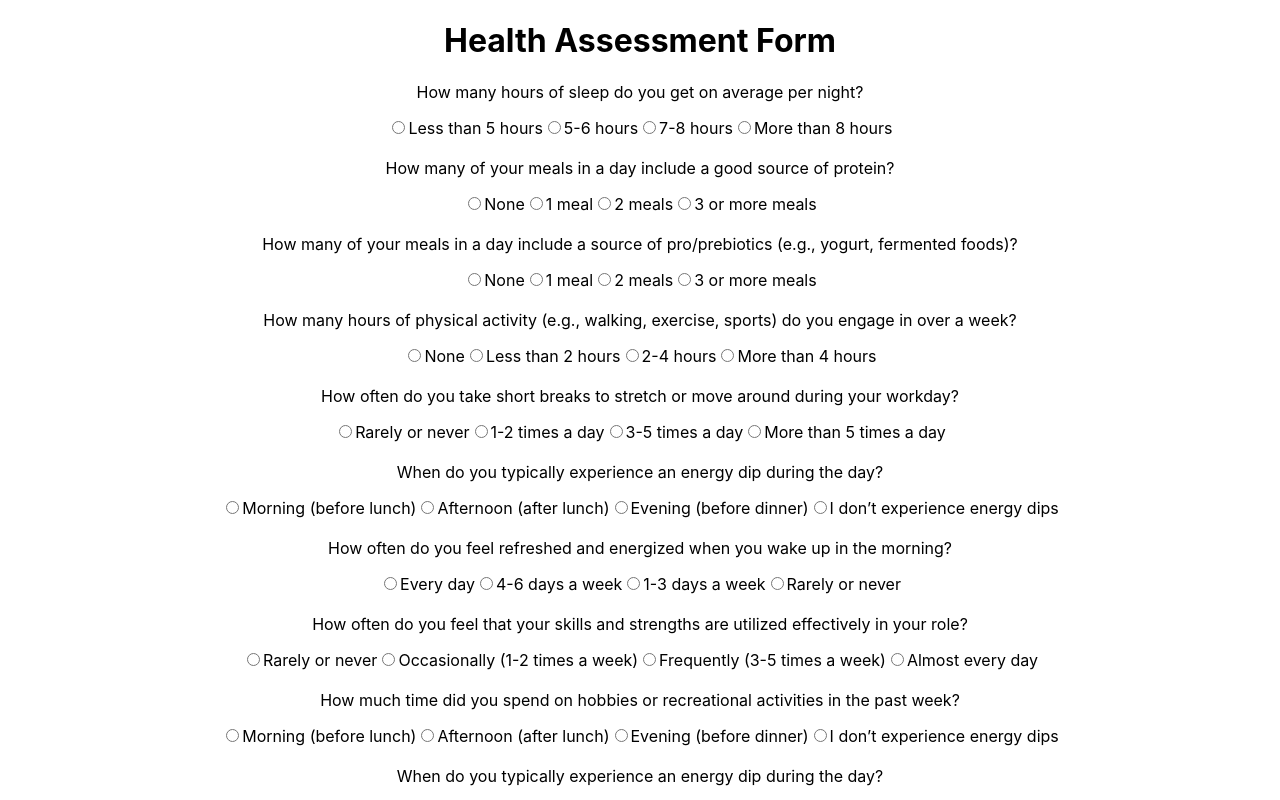
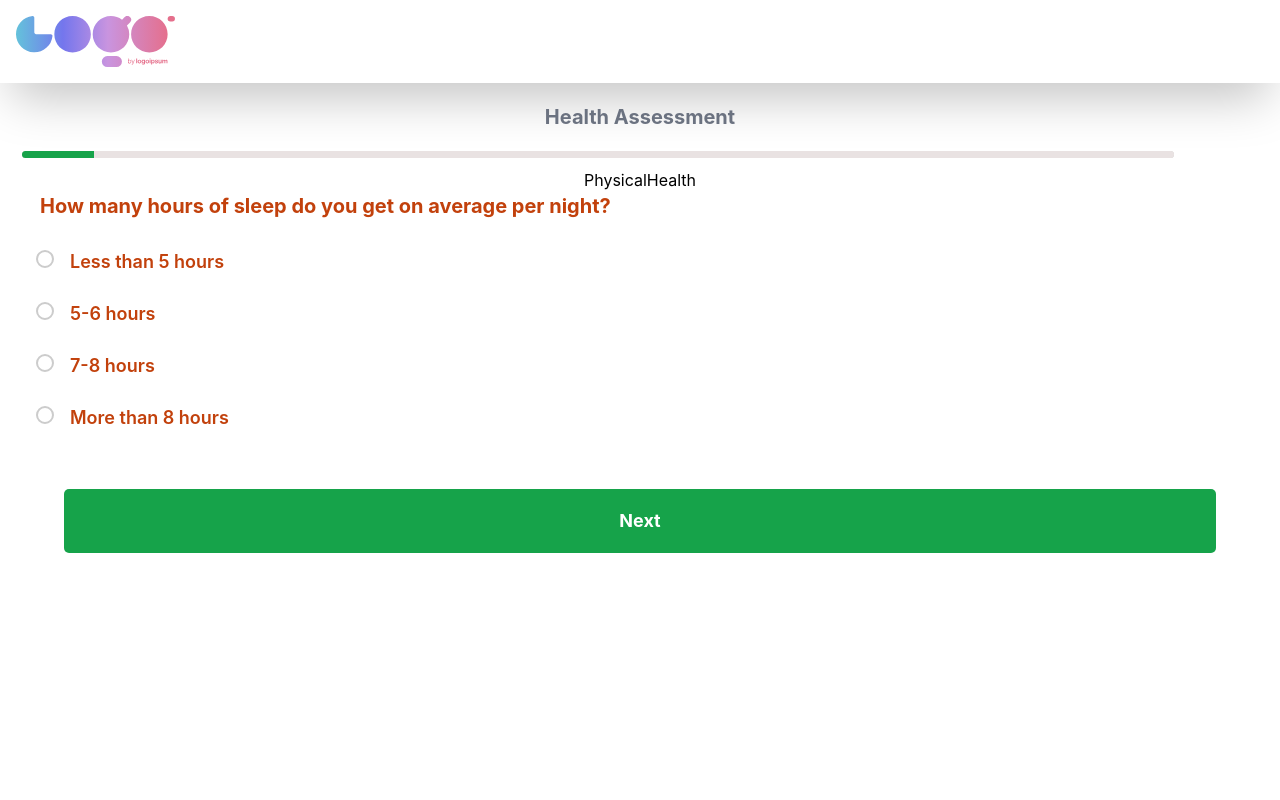
Before and after one commit to Prashantt1617/health_form, a React (Create React App) app in the folder front-end/: page / in a window 1280 px wide. Shown: the top 800 px of the page. Built offline with nearby package versions, Linux system fonts and the light colour scheme.

Commit message:
updating frontend

```diff
--- a/front-end/package.json
+++ b/front-end/package.json
@@ -35,5 +35,10 @@
       "last 1 firefox version",
       "last 1 safari version"
     ]
+  },
+  "devDependencies": {
+    "autoprefixer": "^10.4.20",
+    "postcss": "^8.4.49",
+    "tailwindcss": "^3.4.15"
   }
 }
--- a/front-end/src/App.js
+++ b/front-end/src/App.js
@@ -1,8 +1,11 @@
 import React, { useState } from "react";
-import Questionnaire from "./Questionnaire";
+import Questionnaire from "./components/Questionnaire.jsx"
 import Summary from "./Summary";
 import "./App.css";
 import axios from "axios";
+import Header from "./components/Header";
+import "./styles/tailwind.css";
+import Bar from "./components/bar.jsx";
 
 function App() {
   const [answers, setAnswers] = useState({
@@ -34,7 +37,6 @@ function App() {
     },
   });
 
-  const [showSummary, setShowSummary] = useState(false);
 
   const sections = {
     PhysicalHealth: [
@@ -229,28 +231,66 @@ function App() {
     ],
   };
 
-  // Combine all questions into a single list
-  const allQuestions = Object.entries(sections).flatMap(
-    ([section, questions]) =>
-      questions.map((question) => ({ ...question, section }))
-  );
+  const sectionNames = Object.keys(sections);
+
+
+
+  const totalQuestions = Object.values(sections).flat().length;
+
+
+  const handleNextQuestion = () => {
+    setSelectedAnswer(null);
+    const currentSectionQuestions = sections[currentSection];
+    if (currentQuestionIndex < currentSectionQuestions.length - 1) {
+      setCurrentQuestionIndex(currentQuestionIndex + 1);
+    } else {
+      const currentSectionIndex = sectionNames.indexOf(currentSection);
+      if (currentSectionIndex < sectionNames.length - 1) {
+        setCurrentSection(sectionNames[currentSectionIndex + 1]);
+        setCurrentQuestionIndex(0);
+      } else {
+        setShowSubmitButton(true);
+      }
+    }
+  };
+
+  const [selectedAnswer, setSelectedAnswer] = useState(null);
 
   const handleAnswerChange = (section, questionId, score) => {
-    console.log(section);
-    setAnswers((prev) => ({
-      ...prev,
+    setAnswers((prevAnswers) => ({
+      ...prevAnswers,
       [section]: {
-        ...prev[section],
+        ...prevAnswers[section],
         [questionId]: score,
       },
     }));
+    setSelectedAnswer(score);
   };
+
+
+
+  // Combine all questions into a single list
+  // const allQuestions = Object.entries(sections).flatMap(
+  //   ([section, questions]) =>
+  //     questions.map((question) => ({ ...question, section }))
+  // );
+
+  // const handleAnswerChange = (section, questionId, score) => {
+  //   console.log(section);
+  //   setAnswers((prev) => ({
+  //     ...prev,
+  //     [section]: {
+  //       ...prev[section],
+  //       [questionId]: score,
+  //     },
+  //   }));
+  // };
 
 
   const handleSubmit = async (e) => {
     e.preventDefault();
 
-    // Send data to the backend
+
     try {
       const response = await axios.post(
         "http://localhost:5000/api/form/submit",
@@ -258,30 +298,44 @@ function App() {
       );
       alert("Form submitted successfully!");
       console.log(response.data);
-      setShowSummary(true); // Show summary after successful submission
+      setShowSummary(true);
     } catch (error) {
       console.error("Error submitting the form:", error);
       alert("Failed to submit the form");
     }
   };
 
+  const [showSummary, setShowSummary] = useState(false);
+  const [currentSection, setCurrentSection] = useState("PhysicalHealth");
+  const [currentQuestionIndex, setCurrentQuestionIndex] = useState(0);
+  const [showSubmitButton, setShowSubmitButton] = useState(false);
+  const currentSectionQuestions = sections[currentSection];
+  const currentQuestion = currentSectionQuestions[currentQuestionIndex];
+
   return (
+    <>
+      <Header />
+
       <div className="App">
-      <h1>Health Assessment Form</h1>
+        <h1 className='font-bold text-xl p-5 text-gray-500 '>Health Assessment</h1>
+        <Bar currentQuestion={currentQuestionIndex + 1} totalQuestions={totalQuestions} color="#16a34a" color2="#e9e2e2" />
         {!showSummary ? (
           <form onSubmit={handleSubmit}>
             <Questionnaire
-            questions={allQuestions}
-            answers={answers} // Make sure this is the updated state
-            onAnswerChange={handleAnswerChange}
+              currentSection={currentSection}
+              currentQuestion={currentQuestion}
+              handleAnswerChange={handleAnswerChange}
+              handleNextQuestion={handleNextQuestion}
+
             />
 
-          <button type="submit">Submit</button>
+            {/* <button type="submit">Submit</button> */}
           </form>
         ) : (
-        <Summary answers={answers} questions={allQuestions} />
+          <Summary answers={answers} questions={handleNextQuestion} />
         )}
       </div>
+    </>
   );
 }
 
--- /dev/null
+++ b/front-end/src/components/Header.jsx
@@ -0,0 +1,11 @@
+import React from 'react';
+
+const Header = () => {
+    return (
+        <div className='flex p-4  bg-secondary shadow-2xl'>
+            <img src='/logo.svg' alt='Logo' width={160} height={100} />
+        </div>
+    );
+}
+
+export default Header;
--- /dev/null
+++ b/front-end/src/components/Questionnaire.jsx
@@ -0,0 +1,53 @@
+// Questionnaire.jsx
+import React from 'react';
+import "./../styles/ques.css";
+const Questionnaire = ({
+  currentSection,
+  currentQuestion,
+  handleAnswerChange,
+  handleNextQuestion,
+  showSubmitButton,
+  handleSubmit,
+
+}) => {
+  const isLastQuestion = showSubmitButton;
+  return (
+    <div>
+      <div>
+        <h2>{currentSection}</h2>
+        <div>
+          <div className="ques">
+            <p className='text-xl font-bold text-left text-orange-700 px-10 mt-45 mb-4'>{currentQuestion.question}</p>
+          </div>
+          <div className="options flex flex-col text-left text-orange-700 text-lg font-semibold px-5">
+            {currentQuestion.options.map((option, index) => (
+              <label className='option py-3 hover:bg-orange-200 rounded-xl' key={index}>
+                <input
+                  className='mr-4 ml-4 checked:bg-orange-500'
+                  type="radio"
+
+                  name={`${currentSection}-${currentQuestion.id}`}
+                  value={currentQuestion.scores[index]}
+                  onChange={() =>
+                    handleAnswerChange(
+                      currentSection,
+                      currentQuestion.id,
+                      currentQuestion.scores[index]
+                    )
+                  }
+                />
+                {option}
+              </label>
+            ))}
+          </div>
+
+        </div>
+        <button onClick={handleNextQuestion} className='btnsub bg-green-600 text-white text-lg font-bold'>
+          {isLastQuestion ? "Submit" : "Next"}
+        </button>
+      </div>
+    </div>
+  );
+};
+
+export default Questionnaire;
--- /dev/null
+++ b/front-end/src/components/bar.jsx
@@ -0,0 +1,25 @@
+import React from 'react';
+import './../styles/ques.css';
+
+
+
+const Bar = ({ currentQuestion, totalQuestions, color = 'green', color2 = 'gray' }) => {
+    const progressPercentage = (currentQuestion / totalQuestions) * 100;
+
+
+    return (
+        <div className="progress-container">
+            <div
+                className="progress-bar"
+                style={{
+                    background: `linear-gradient(to right, ${color} ${progressPercentage}%, ${color2} ${progressPercentage}%)`,
+                }}
+            ></div>
+            <div className="progress-info">
+                <span>Question {currentQuestion} of {totalQuestions}</span>
+            </div>
+        </div>
+    );
+};
+
+export default Bar;
--- /dev/null
+++ b/front-end/src/styles/ques.css
@@ -0,0 +1,71 @@
+.ques {
+    width: 80vw;
+}
+
+/* Apply custom styles to the radio button */
+input[type="radio"] {
+    appearance: none;
+    -webkit-appearance: none;
+    -moz-appearance: none;
+    width: 18px;
+    height: 18px;
+    border-radius: 50%;
+    border: 2px solid #ccc;
+    outline: none;
+    position: relative;
+    cursor: pointer;
+    transition: background-color 0.3s ease, border-color 0.3s ease;
+}
+
+input[type="radio"]:checked {
+    background-color: orange;
+    /* Set the background color to orange */
+    border-color: orange;
+    /* Change the border color to orange */
+}
+
+input[type="radio"]:checked::before {
+    content: "";
+    position: absolute;
+    top: 4px;
+    left: 4px;
+    width: 8px;
+    height: 8px;
+    border-radius: 50%;
+    background-color: white;
+    /* Inner circle color */
+    transition: background-color 0.3s ease;
+}
+
+.btnsub {
+    width: 90vw;
+    height: 8vh;
+    margin-top: 45px;
+}
+
+/* Container for the progress bar */
+.progress-container {
+    margin-left: 21.6px;
+    width: 90vw;
+    height: 7px;
+    background-color: #e0e0e0;
+    border-radius: 5px;
+    overflow: hidden;
+    margin-bottom: 10px;
+    position: relative;
+    box-shadow: inset 0 0 5px rgba(0, 0, 0, 0.1);
+}
+
+/* The progress bar itself */
+.progress-bar {
+    height: 100%;
+    transition: background 0.3s ease;
+}
+
+/* Text showing current question info */
+.progress-info {
+    margin-top: 5px;
+    text-align: right;
+    font-size: 14px;
+    color: #333;
+}
--- /dev/null
+++ b/front-end/src/styles/tailwind.css
@@ -0,0 +1,3 @@
+@tailwind base;
+@tailwind components;
+@tailwind utilities;
--- /dev/null
+++ b/front-end/tailwind.config.js
@@ -0,0 +1,13 @@
+/** @type {import('tailwindcss').Config} */
+module.exports = {
+  content: [
+    "./pages/**/*.{js,ts,jsx,tsx,mdx}",
+    "./components/**/*.{js,ts,jsx,tsx,mdx}",
+    "./app/**/*.{js,ts,jsx,tsx,mdx}",
+    "./src/**/*.{js,jsx,ts,tsx}",
+  ],
+  theme: {
+    extend: {},
+  },
+  plugins: [],
+}
```
Also changed, not shown: front-end/public/logo.svg (added), front-end/src/components/ques.txt, 1 other file (tests, documents, lock files or other folders). Lines whose indentation alone changed are shown as unchanged.
